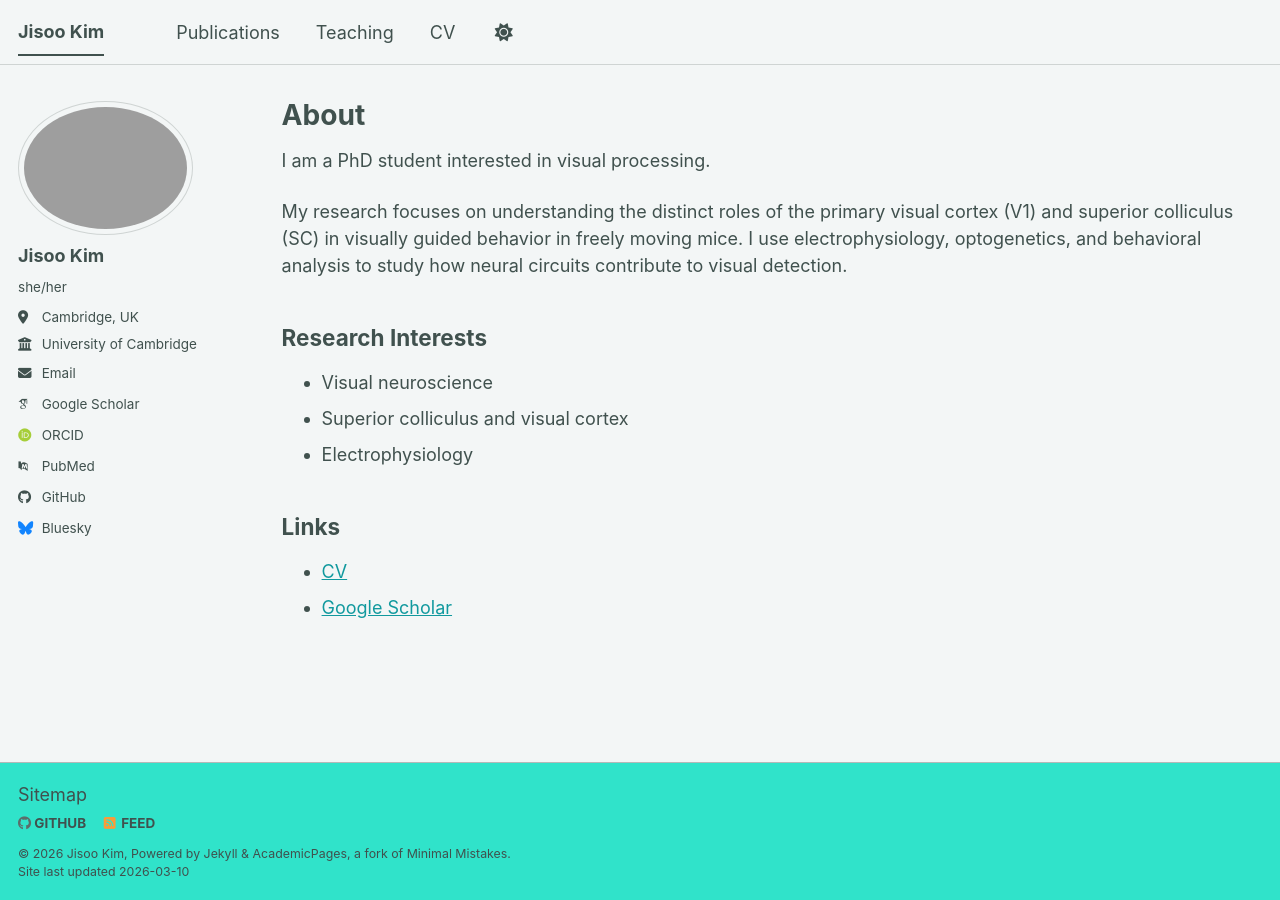
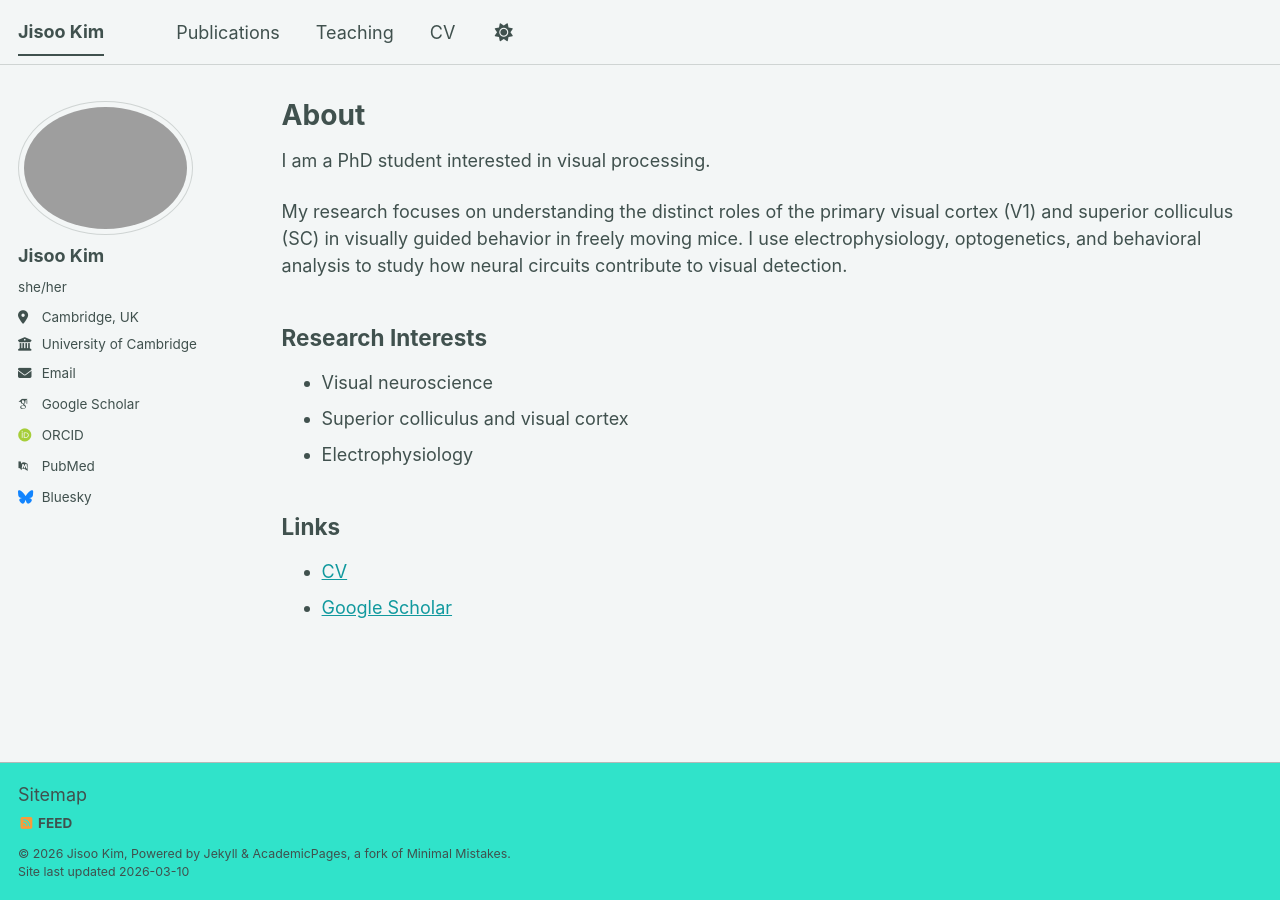
Before and after one commit to jisooneuro/jisooneuro.github.io, a Jekyll site: the page built from _pages/about.md, in a window 1280 px wide. Built offline with Jekyll 4.4.1, drawn with Linux system fonts in a browser that asks for light colours; some web fonts are replaced; a script bundle is joined from its source files by our own code; library files that are not in the unit come from our copies.

Commit message:
Remove GitHub URL from _config.yml
Comment out GitHub URL in configuration file.

```diff
--- a/_config.yml
+++ b/_config.yml
@@ -60,7 +60,7 @@ author:
   bitbucket        : # Username - Update with your username on the site
   codepen          : # Username
   dribbble         : # Username
-  github           : "https://github.com/jisooneuro"
+  github           : #"https://github.com/jisooneuro"
   kaggle           : # Username
   stackoverflow    : # User number or user number and name (i.e., use "1" or "1/jeff-atwood")
 
```
